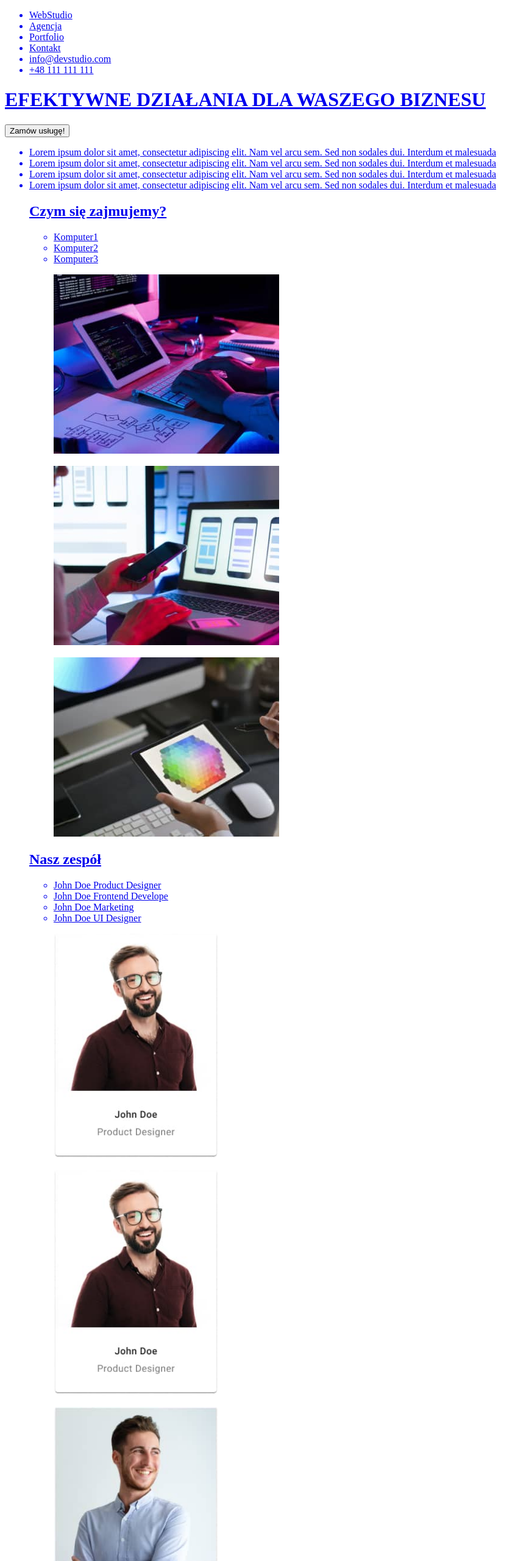
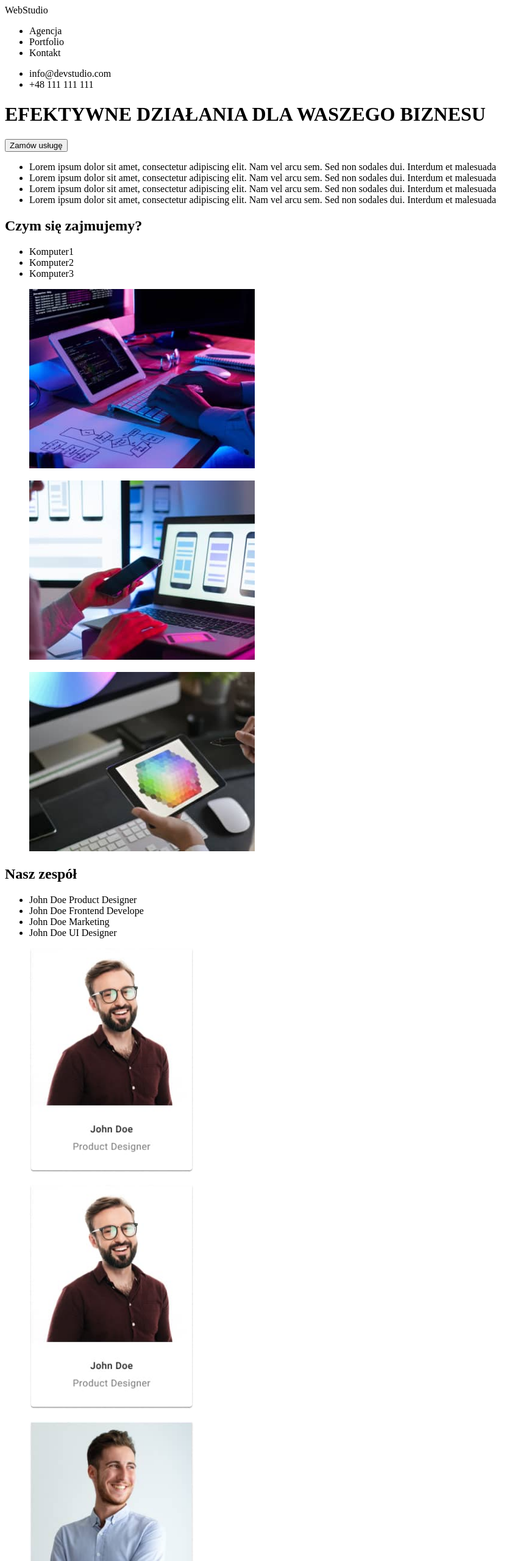
Before and after one commit to AniaMiller/goit-markup-hw-01, a plain HTML site: page index.html in a window 1280 px wide. Shown: the top 2560 px of the page at 61% size, without its empty margins (0-868 px from the left). Drawn offline with Linux system fonts and the light colour scheme.

Commit message:
homework-1 - files naming fix with some not needed tags

```diff
--- a/index.html
+++ b/index.html
@@ -1,44 +1,49 @@
 <!DOCTYPE html>
 <html lang="en">
     <head>
-<meta charset=UTF-8
+        <meta charset=UTF-8>
         <meta http-equiv="x-ua-compatible" content="ie=edge">
         <title>WebStudio</title>
     </head>
-<body>
-    <header>
-
- <a href="#"><link</a>
-
-</header>
     <header>
                 <nav>
+                    WebStudio
                     <ul>
-<li>WebStudio</li>
                         <li> Agencja </li>
                         <li> Portfolio </li>
                         <li> Kontakt </li>
+                    </ul>
+                </nav>
+                <ul>
                     <li> info@devstudio.com </li>
                     <li> +48 111 111 111 </li>
                 </ul>
-</nav>
-
     </header>
     <header>
+                <h1>EFEKTYWNE DZIAŁANIA DLA WASZEGO BIZNESU</h1>
+                <button type="submit">Zamów usługę</button>
+    </header>
 
-<h1>EFEKTYWNE DZIAŁANIA DLA WASZEGO BIZNESU</h1>
-<button type="submit">Zamów usługę!</button>
-</header>
+
+    <main>
             <div>
             <ul style="list-style-type:disc;">
-        <li>Lorem ipsum dolor sit amet, consectetur adipiscing elit. Nam vel arcu sem. Sed non sodales dui. Interdum et malesuada</li>
-        <li>Lorem ipsum dolor sit amet, consectetur adipiscing elit. Nam vel arcu sem. Sed non sodales dui. Interdum et malesuada</li>
-        <li>Lorem ipsum dolor sit amet, consectetur adipiscing elit. Nam vel arcu sem. Sed non sodales dui. Interdum et malesuada</li>
-        <li>Lorem ipsum dolor sit amet, consectetur adipiscing elit. Nam vel arcu sem. Sed non sodales dui. Interdum et malesuada</li>
-
+                <li> Lorem ipsum dolor sit amet, consectetur adipiscing
+                    elit. Nam
+                        vel arcu sem. Sed non sodales dui. Interdum et malesuada</li>
+                <li>Lorem ipsum dolor sit amet, consectetur adipiscing elit.
+                        Nam
+                        vel arcu sem. Sed non sodales dui. Interdum et malesuada</li>
+                <li>Lorem ipsum dolor sit amet, consectetur adipiscing elit.
+                        Nam
+                        vel arcu sem. Sed non sodales dui. Interdum et malesuada</li>
+                <li>Lorem ipsum dolor sit amet, consectetur adipiscing elit.
+                        Nam
+                        vel arcu sem. Sed non sodales dui. Interdum et malesuada</li>
+            </ul>
+        </div>
         <section>
             <h2>Czym się zajmujemy?</h2>
-            <main>
                 <ul>
                     <li>Komputer1</li>
                     <li>Komputer2</li>
@@ -46,35 +51,28 @@
                 </ul>
                 <figure>
                     <img
-            src="./assets/box 1-2.jpg"
+                        src="./assets/box_1-2.jpg"
                         alt="Komputer 1"
                         width="370"
                         height="294"/>
-
                 </figure>
                 <figure>
                     <img
-                src="./assets/box 2-2.jpg"
+                        src="./assets/box_2-2.jpg"
                         alt="Komputer 2"
                         width="370"
                         height="294">
-
-
                 </figure>
                 <figure>
                     <img
-                src="./assets/box 3-2.jpg"
+                        src="./assets/box_3-2.jpg"
                         alt="Komputer 3"
                         width="370"
                         height="294">
-
-
-
                 </figure>
         </section>
         <section>
             <h2>Nasz zespół</h2>
-            <footer>
                         <ul>
                             <li>John Doe Product Designer</li>
                             <li>John Doe Frontend Develope</li>
@@ -83,55 +81,46 @@
                         </ul>
                         <figure>
                             <img
-                    src="./assets/team card 1-2.jpg"
-                    alt="John Doe Product Designer"
-                    width="270"
-                    height="368"
-                    />
-
-                </figure>
-                <figure>
-                    <img
-                    src="./assets/team card 1-2.jpg"
+                                src="./assets/team_card_1-2.jpg"
                                 alt="John Doe Product Designer"
                                 width="270"
                                 height="368"
                             />
                         </figure>
-
                         <figure>
                             <img
-                        src="./assets/team card 3-2.jpg"
+                                src="./assets/team_card_1-2.jpg"
+                                alt="John Doe Product Designer"
+                                width="270"
+                                height="368"
+                            />
+                        </figure>
+                        <figure>
+                            <img
+                                src="./assets/team_card_3-2.jpg"
                                 alt="John Doe Marketing"
                                 width="270"
                                 height="368"
                                 />
-
                         </figure>
                         <figure>
                                 <img
-                        src="./assets/team card 4-2.jpg"
+                                    src="./assets/team_card_4-2.jpg"
                                     alt="John Doe UI Designer"
                                     width="270"
                                     height="368"
                                     />
                         </figure>
+        </section>
+    </main>
+
+    <footer>
+            <address>
+                WebStudio
+                m. Warszawa, Aleje Jerozolimskie 21
+                <a href="mailto:info@example.com">info@example.com</a>
+                <a href="tel:+48111111111">+48 111 111 111</a>
+            </address>
     </footer>
-        </section>
-
-    </ul>
-</main>
-<a href="#"><link</a>
-<p>
-    <ul>
-        <li>WebStudio</li>
-        <li>m. Warszawa, Aleje Jerozolimskie 21</li>
-        <li>info@example.com</li>
-        <li>48 111 111 111</li>
-
-    </ul>
-</p>
-
-</div>
-
     </body>
+</html>
```
Also changed, not shown: assets/box_1-2.jpg (renamed from assets/box 1-2.jpg), assets/box_2-2.jpg (renamed from assets/box 2-2.jpg), assets/box_3-2.jpg (renamed from assets/box 3-2.jpg), assets/team_card_1-2.jpg (renamed from assets/team card 1-2.jpg), assets/team_card_3-2.jpg (renamed from assets/team card 3-2.jpg), assets/team_card_4-2.jpg (renamed from assets/team card 4-2.jpg). Lines whose indentation alone changed are shown as unchanged.
